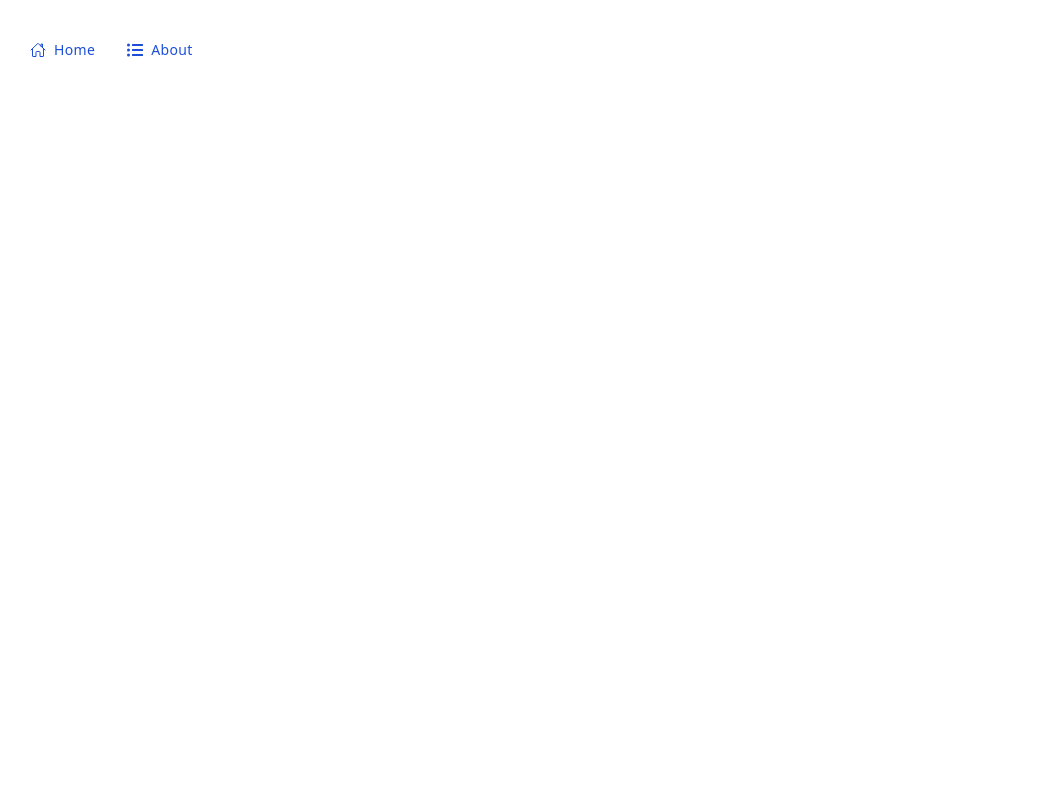
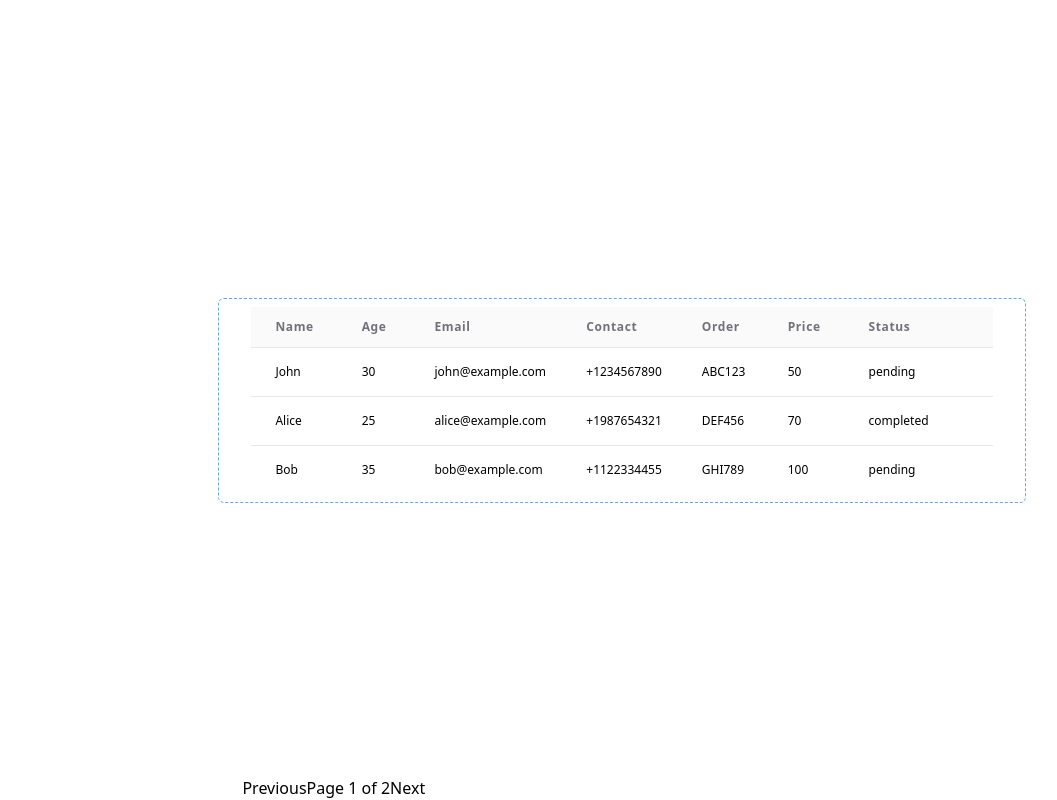
Before and after one commit to digimantra/DML-NPM-Packages, a React (Vite) app: page / in a window 1280 px wide. Shown: the whole page, without its empty margins (18-1075 px from the left). Built offline with nearby package versions, Linux system fonts and the light colour scheme.

Commit message:
table pagination and menu

```diff
--- a/src/App.jsx
+++ b/src/App.jsx
@@ -1,123 +1,133 @@
 
-// import {Table} from "./stories/Table/Table"
-// import {Icons} from "./stories/Icons/Icons"
+import {Table} from "./stories/Table/Table"
+import {Icons} from "./stories/Icons/Icons"
 import { useState } from "react";
-import {Menu} from "./stories/Menu/Menu"
-import { IoHomeOutline } from "react-icons/io5";
-import { FaListUl } from "react-icons/fa";
+// import {Menu} from "./stories/Menu/Menu"
+// import { IoHomeOutline } from "react-icons/io5";
+// import { FaListUl } from "react-icons/fa";
 
 
 
 
-// const title = [
+const title = [
 
-//   {
-// id:1,
-// name:"name",
+  {
+id:1,
+name:"name",
 // render: () =>
 // <Icons name="customers" height="20" width="20" fill="#e11d07"/>
-// },
+},
 
-// {
-//   id:2,
-//   name:"Age"
-//   },
+{
+  id:2,
+  name:"Age"
+  },
 
-//   {
-//     id:3,
-//     name:"email"
-//     },
+  {
+    id:3,
+    name:"email"
+    },
 
-//     {
-//       id:4,
-//       name:"contact"
-//       },
+    {
+      id:4,
+      name:"contact"
+      },
 
-//       {
-//         id:5,
-//         name:"order"
-//         },
+      {
+        id:5,
+        name:"order"
+        },
 
-//         {
-//           id:6,
-//           name:"price"
-//           },
+        {
+          id:6,
+          name:"price"
+          },
 
-//           {
+          {
 
-//             id:7,
-//             name:"status"
-//           }
-// ];
+            id:7,
+            name:"status"
+          }
+];
 
-// const rows= [
-//   {
-//     key:1,
-//       name: "John",
-//       age: 30,
-//       email: "john@example.com",
-//       contact: "+1234567890",
-//       order: "ABC123",
-//       price: 50,
-//       status: "pending"
-//   },
-//   {
+const rows= [
+  {
+    key:1,
+      name: "John",
+      age: 30,
+      email: "john@example.com",
+      contact: "+1234567890",
+      order: "ABC123",
+      price: 50,
+      status: "pending"
+  },
+  {
 
-//     key:2,
-//       name: "Alice",
-//       age: 25,
-//       email: "alice@example.com",
-//       contact: "+1987654321",
-//       order: "DEF456",
-//       price: 70,
-//       status: "completed"
-//   },
-//   {
-//     key:3,
-//       name: "Bob",
-//       age: 35,
-//       email: "bob@example.com",
-//       contact: "+1122334455",
-//       order: "GHI789",
-//       price: 100,
-//       status: "pending"
-//   }
-// ];
+    key:2,
+      name: "Alice",
+      age: 25,
+      email: "alice@example.com",
+      contact: "+1987654321",
+      order: "DEF456",
+      price: 70,
+      status: "completed"
+  },
+  {
+    key:3,
+      name: "Bob",
+      age: 35,
+      email: "bob@example.com",
+      contact: "+1122334455",
+      order: "GHI789",
+      price: 100,
+      status: "pending"
+  },
+  {
+    key:4,
+      name: "Julius",
+      age: 38,
+      email: "julius@example.com",
+      contact: "+114253655",
+      order: "GHI780",
+      price: 130,
+      status: "resolved"
+  }
+];
 
 
 
-const dropMenu = [
-  {
-    id:1,
-    icon:(<IoHomeOutline/>),
+// const dropMenu = [
+//   {
+//     id:1,
+//     icon:(<IoHomeOutline/>),
 
-    heading:"Home",
+//     heading:"Home",
 
-    drop:["clothings","accessories","Shoes", "Hoodies"],
+//     drop:["clothings","accessories","Shoes", "Hoodies"],
 
 
-  },
-  {
-    id:2,
+//   },
+//   {
+//     id:2,
 
-    icon:(<FaListUl/>),
+//     icon:(<FaListUl/>),
 
-    heading:"About",
+//     heading:"About",
 
-    drop:["Vision","Mission","team","contact"],
+//     drop:["Vision","Mission","team","contact"],
 
 
-  }
-]
+//   }
+// ]
 
 const App = () => {
-  const [show,setShow]= useState(false)
+  // const [show,setShow]= useState(false)
 
   return (
     <div className="flex flex-col items-center justify-center h-screen">
-    {/* <Table rows={rows} titles={title}/> */}
+    <Table rows={rows} titles={title} itemsPerPage={3}/>
 
-    <Menu menu={dropMenu} show={show} setShow={setShow}/>
+    {/* <Menu menu={dropMenu} show={show} setShow={setShow}/> */}
 
     </div>
   );
--- a/src/stories/Menu/Menu.jsx
+++ b/src/stories/Menu/Menu.jsx
@@ -53,11 +53,11 @@ export const Menu = ({ show, setShow, menu }) => {
           }`}
           id="navbar-default"
         >
-          <ul className="font-medium w-72 flex flex-col p-4 md:p-0 mt-4 border border-gray-100 rounded-lg bg-white md:flex-row md:space-x-8 rtl:space-x-reverse md:mt-0 md:border-0 md:bg-white dark:bg-gray-800 md:dark:bg-gray-900 dark:border-gray-700">
+          <ul className="font-medium w-96 flex flex-col p-4 md:p-0 mt-4 border border-gray-100 rounded-lg bg-white md:flex-row md:justify-around md:mt-0 md:border-0 md:bg-white dark:bg-gray-800 md:dark:bg-gray-900 dark:border-gray-700">
             {menu?.map((item) => (
                 <li
                   key={item?.id}
-                  className={`relative"
+                  className={`px-4
                   }`}
                 >
                   <div className={`relative flex z-10 items-center gap-2 mb-2 py-2 px-3 rounded md:bg-transparent md:text-blue-700 md:p-0 dark:text-white md:dark:text-blue-500 ${
@@ -67,7 +67,7 @@ export const Menu = ({ show, setShow, menu }) => {
                   {item?.icon}
                   <a
                     href="#"
-                    className="block text-sm tracking-wide"
+                    className="block relative text-sm tracking-wide"
                     aria-current="page"
                     onClick={() => toggleDropdown(item.id)}
                   >
@@ -94,15 +94,15 @@ export const Menu = ({ show, setShow, menu }) => {
                 <div
                   className={`${
                     dropdownState[item.id] ? "transform-all duration-300 ease-in-out" : "transform-all hidden opacity-100 duration-300 ease-in-out"
-                  } md:absolute md:top-10 md:-left-5 w-full bg-gray-50 rounded-md py-2 px-1`}
+                  } md:absolute md:top-10 w-full md:w-28 bg-gray-200 rounded-md py-2 px-1 mb-2`}
                 >
                   <ul className="">
                     {item?.drop?.map((el, index) => (
                       <li
                         key={index}
-                        className="flex items-center gap-2 mb-2 py-2 text-gray-800 rounded md:bg-transparent md:p-0 capitalize dark:text-white md:dark:text-blue-500 hover:bg-gray-100 md:hover:bg-transparent"
+                        className="flex items-center gap-2 mb-2 py-2 text-gray-800 rounded md:bg-transparent md:p-0 capitalize dark:text-white md:dark:text-blue-500 hover:bg-gray-300 md:hover:bg-transparent"
                       >
-                        <a href="#" className="block text-sm tracking-wide pl-6" aria-current="page">
+                        <a href="#" className="block text-sm tracking-wide pl-6 md:pl-2 md:text-xs" aria-current="page">
                           {el}
                         </a>
                       </li>
--- a/src/stories/Table/Table.jsx
+++ b/src/stories/Table/Table.jsx
@@ -1,8 +1,29 @@
 import PropTypes from "prop-types";
+import { useEffect, useState } from "react";
 
-export const Table = ({ titles = [], rows}) => {
+export const Table = ({ titles = [], rows, itemsPerPage}) => {
+const [currentPage, setCurrentPage]= useState(1);
+const [totalPages, setTotalPages]= useState(1);
+const [ currentData, setCurrentData] = useState([]);
+
+
+useEffect(() => {
+  // Calculate total number of pages
+  const totalPagesCount = Math.ceil(rows.length / itemsPerPage);
+  setTotalPages(totalPagesCount);
+
+  // Update currentData based on currentPage
+  const startIndex = (currentPage - 1) * itemsPerPage;
+  const endIndex = startIndex + itemsPerPage;
+  setCurrentData(rows.slice(startIndex, endIndex));
+}, [rows, currentPage, itemsPerPage]);
+
+const handlePageChange = (newPage) => {
+  setCurrentPage(newPage);
+};
+
   return (
-    <div className="flex flex-col">
+    <div className="flex flex-col relative ">
       <div className="-my-2 overflow-x-auto lg:-mx-6 rounded-md border border-dashed border-blue-400">
         <div className="py-2 align-middle inline-block min-w-full sm:px-6 lg:px-8">
           <div className=" overflow-hidden">
@@ -25,7 +46,7 @@ export const Table = ({ titles = [], rows}) => {
                 </tr>
               </thead>
               <tbody className="bg-white divide-y divide-gray-200">
-                {rows?.map((el)=>(
+                {currentData?.map((el)=>(
                   <tr key={el?.key} className="bg-white border-b text-xs dark:bg-gray-800 dark:border-gray-700 hover:bg-gray-100 dark:hover:bg-gray-600">
 
                   {Object.values(el).slice(1).map((val)=>(
@@ -41,6 +62,12 @@ export const Table = ({ titles = [], rows}) => {
           </div>
         </div>
       </div>
+
+           <div className="fixed bottom-0">
+              <button onClick={() => handlePageChange(currentPage - 1)} disabled={currentPage === 1}>Previous</button>
+              <span>Page {currentPage} of {totalPages}</span>
+              <button onClick={() => handlePageChange(currentPage + 1)} disabled={currentPage === totalPages}>Next</button>
+            </div>
     </div>
   );
 };
@@ -48,4 +75,5 @@ export const Table = ({ titles = [], rows}) => {
 Table.propTypes = {
   titles: PropTypes.array,
   rows: PropTypes.array,
+  itemsPerPage:PropTypes.string,
 };
```
